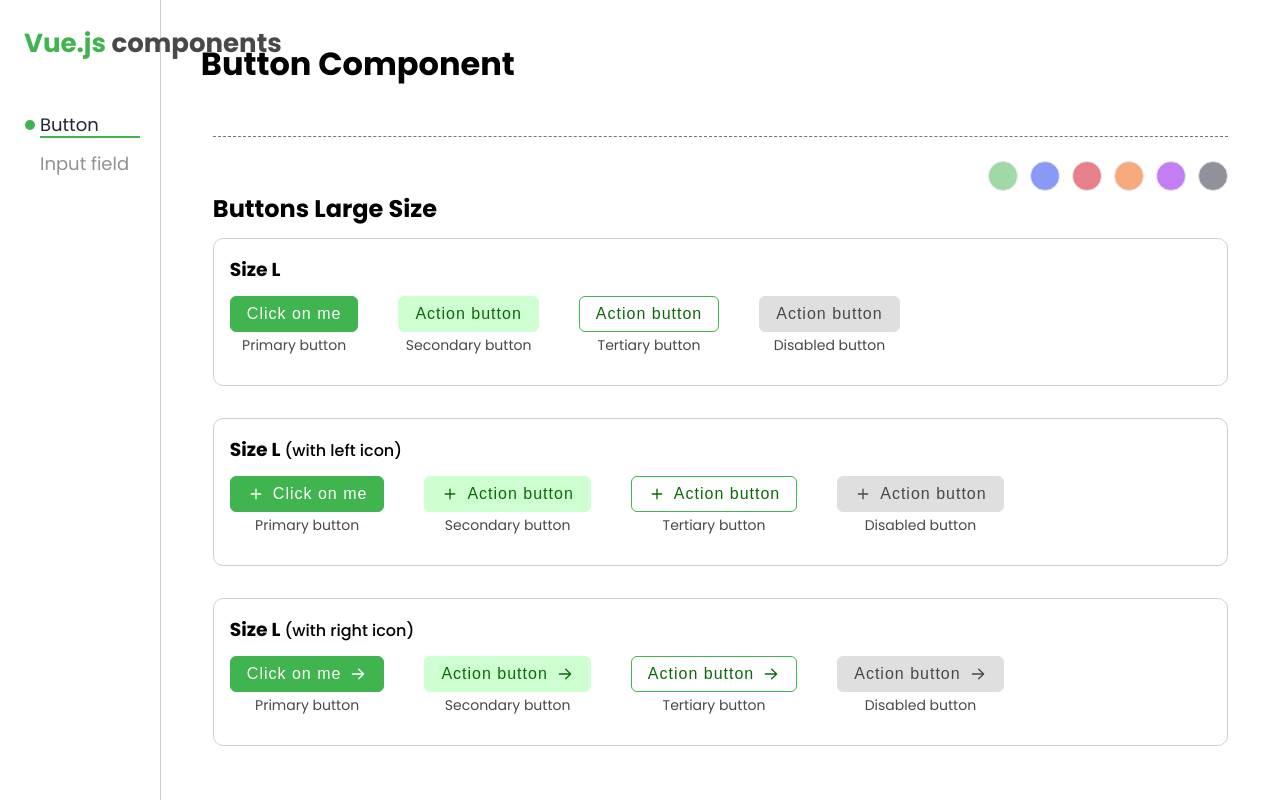
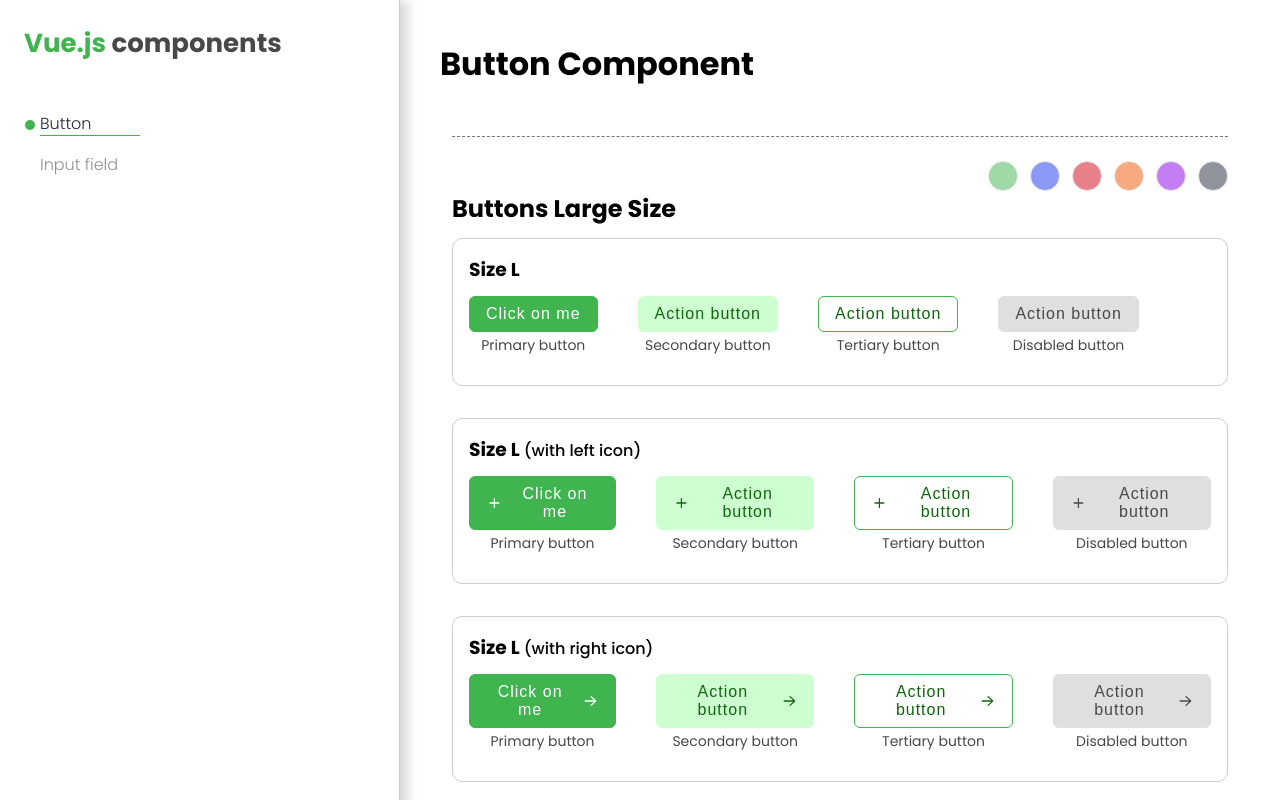
Before and after one commit to sebdevweb/projet-10-atomic-design, a Vue app: page / in a window 1280 px wide. Shown: the top 800 px of the page. Built offline with nearby package versions, Linux system fonts and the light colour scheme.

Commit message:
[ATOMIC-DESIGN-VUE-APP] fix width navbar

```diff
--- a/src/assets/css/main.css
+++ b/src/assets/css/main.css
@@ -42,9 +42,11 @@ body {
 }
 
 aside {
-  width: calc(100% - 1100px);
+  max-width: 400px;
+  width: 100%;
   padding: 24px 12px 24px 24px;
   border-right: 1px solid #cecece;
+  box-shadow: 8px 0px 10px 0px rgba(0, 0, 0, 0.15);
 }
 aside .nav__container {
   position: fixed;
@@ -54,9 +56,16 @@ aside .nav__container .logo {
   font-weight: bold;
   color: #3fb44f;
   text-decoration: none;
+  transition: ease-in 0.1s;
 }
 aside .nav__container .logo span {
   color: #494848;
+}
+@media screen and (max-width: 1024px) {
+  aside .nav__container .logo {
+    font-size: 18px;
+    transition: ease-out 0.2s;
+  }
 }
 aside .nav__container nav {
   margin-top: 48px;
@@ -65,27 +74,28 @@ aside .nav__container nav ul {
   list-style: none;
   display: flex;
   margin: 16px;
-  gap: 12px;
+  gap: 16px;
   flex-direction: column;
 }
 aside .nav__container nav ul a {
   text-decoration: none;
-  font-size: 18px;
+  font-size: 16px;
   color: #919191;
   transition: ease-in 0.1s;
   position: relative;
   max-width: 100px;
   width: 100%;
+  font-weight: 300;
 }
 aside .nav__container nav ul a::after {
   content: "";
   background: #3fb44f;
   display: block;
   position: absolute;
-  bottom: -3px;
+  bottom: 5px;
   left: 0;
   width: 0;
-  height: 2px;
+  height: 1px;
   transition: 0.3s ease-in-out;
   left: 0;
   bottom: 0;
@@ -104,14 +114,14 @@ aside .nav__container nav ul a::before {
   transition: ease-in 0.2s;
 }
 aside .nav__container nav ul a:hover {
-  color: #242638;
+  color: #26293c;
   transition: ease-out 0.2s;
 }
 aside .nav__container nav ul a:hover::after {
   width: 100%;
 }
 aside .nav__container nav ul a.router-link-active {
-  color: #242638;
+  color: #26293c;
 }
 aside .nav__container nav ul a.router-link-active::after {
   width: 100%;
@@ -511,13 +521,13 @@ input.success:focus-within {
   border: 1px solid #dfdfdf;
 }
 .buttons.black .buttons__container--line-group .primary {
-  background-color: #242638;
+  background-color: #26293c;
   color: #ffffff;
-  border: 1px solid #242638;
+  border: 1px solid #26293c;
 }
 .buttons.black .buttons__container--line-group .primary:hover {
-  background-color: #161821;
-  border: 1px solid #161821;
+  background-color: #1c1f2b;
+  border: 1px solid #1c1f2b;
   color: #ffffff;
   transition: 0.2s ease-out;
 }
@@ -526,13 +536,13 @@ input.success:focus-within {
   box-shadow: 0 0 5px rgba(0, 0, 0, 0.2);
 }
 .buttons.black .buttons__container--line-group .secondary {
-  background-color: #d5d9F2;
+  background-color: #e8eaf5;
   color: #000000;
-  border: 1px solid #d5d9F2;
+  border: 1px solid #e8eaf5;
 }
 .buttons.black .buttons__container--line-group .secondary:hover {
-  background-color: #161821;
-  border: 1px solid #161821;
+  background-color: #1c1f2b;
+  border: 1px solid #1c1f2b;
   color: #ffffff;
   transition: 0.2s ease-out;
 }
@@ -542,12 +552,12 @@ input.success:focus-within {
 }
 .buttons.black .buttons__container--line-group .tertiary {
   background-color: transparent;
-  border: 1px solid #242638;
+  border: 1px solid #26293c;
   color: #000000;
 }
 .buttons.black .buttons__container--line-group .tertiary:hover {
-  background-color: #161821;
-  border: 1px solid #161821;
+  background-color: #1c1f2b;
+  border: 1px solid #1c1f2b;
   color: #ffffff;
   transition: 0.2s ease-out;
 }
@@ -600,7 +610,7 @@ input.success:focus-within {
   background-color: #8700e7;
 }
 .buttons .container__switch--color .select__color.black {
-  background-color: #242638;
+  background-color: #26293c;
 }
 .buttons__container {
   border: 1px solid #cecece;
--- a/src/assets/sass/_variables.scss
+++ b/src/assets/sass/_variables.scss
@@ -31,9 +31,9 @@ $c-purple_hover: #6c01b8;
 $c-purple_light: #e6c4ff;
 $c-purple_dark: #4d0084;
 
-$c-black: #242638;
-$c-black_hover: #161821;
-$c-black_light: #d5d9F2;
+$c-black: #26293c;
+$c-black_hover: #1c1f2b;
+$c-black_light: #e8eaf5;
 $c-black_dark: #000000;
 
 $c-button_disabled: #dfdfdf;
--- a/src/assets/sass/components/_Navbar.scss
+++ b/src/assets/sass/components/_Navbar.scss
@@ -1,8 +1,9 @@
 aside {
-  width: calc(100% - 1100px);
-  // background-color: $c-grey_extra-light;
+  max-width: 400px;
+  width: 100%;
   padding: $space-6 $space-3 $space-6 $space-6;
   border-right: 1px solid $c-grey_light;
+  box-shadow: 8px 0px 10px 0px rgba(0, 0, 0, 0.15);
   .nav__container {
     position: fixed;
     .logo {
@@ -10,8 +11,13 @@ aside {
       font-weight: bold;
       color: $c-green;
       text-decoration: none;
+      transition: ease-in .1s;
       span {
         color: $c-grey_dark;
+      }
+      @media screen and (max-width: 1024px) {
+        font-size: 18px;
+        transition: ease-out .2s;
       }
     }
     nav {
@@ -20,25 +26,26 @@ aside {
         list-style: none;
         display: flex;
         margin: $space-4;
-        gap: $space-3;
+        gap: $space-4;
         flex-direction: column;
         a {
           text-decoration: none;
-          font-size: 18px;
+          font-size: 16px;
           color: $c-grey;
           transition: ease-in .1s;
           position: relative;
           max-width: 100px;
           width: 100%;
+          font-weight: 300;
           &::after {
             content: '';
             background: $c-green;
             display: block;
             position: absolute;
-            bottom: -3px;
+            bottom: 5px;
             left: 0;
             width: 0;
-            height: 2px;
+            height: 1px;
             transition: 0.3s ease-in-out;
 
             left: 0;
```
Also changed, not shown: 2 other files (tests, documents, lock files or other folders).
